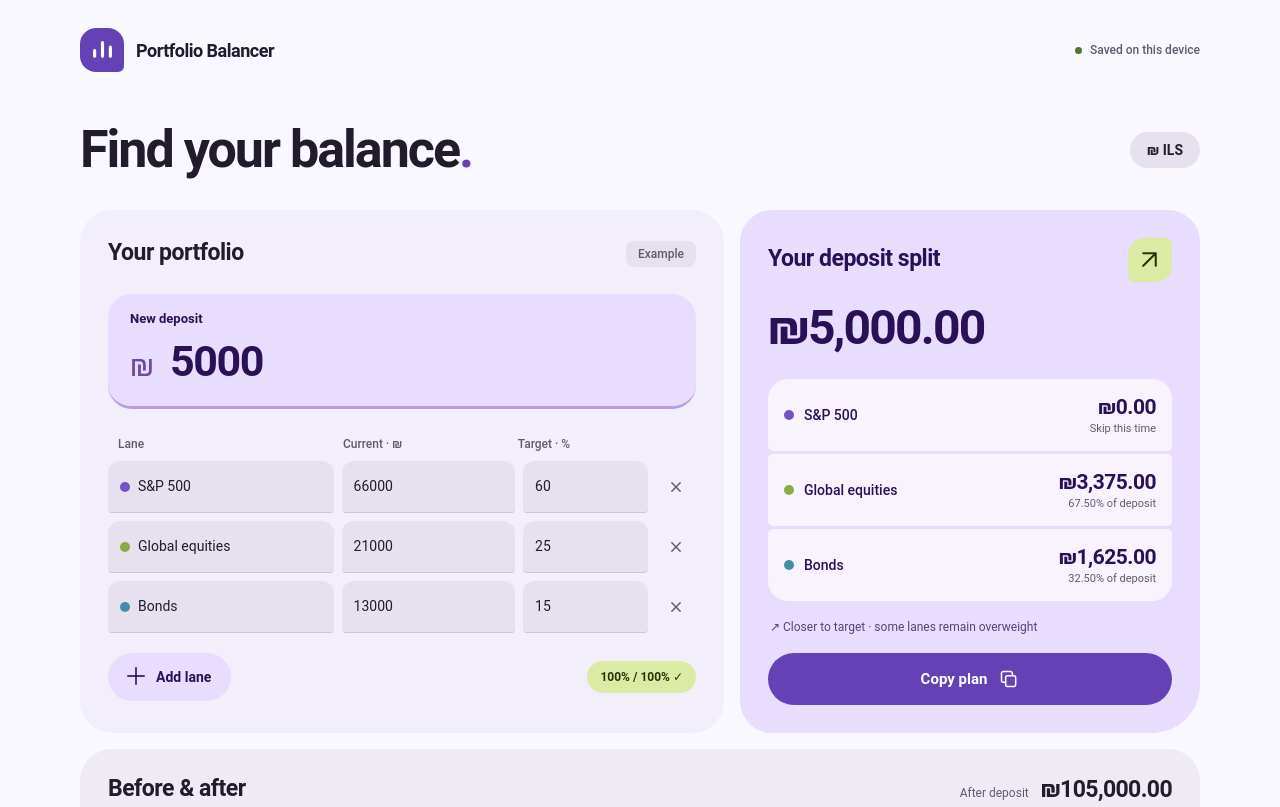
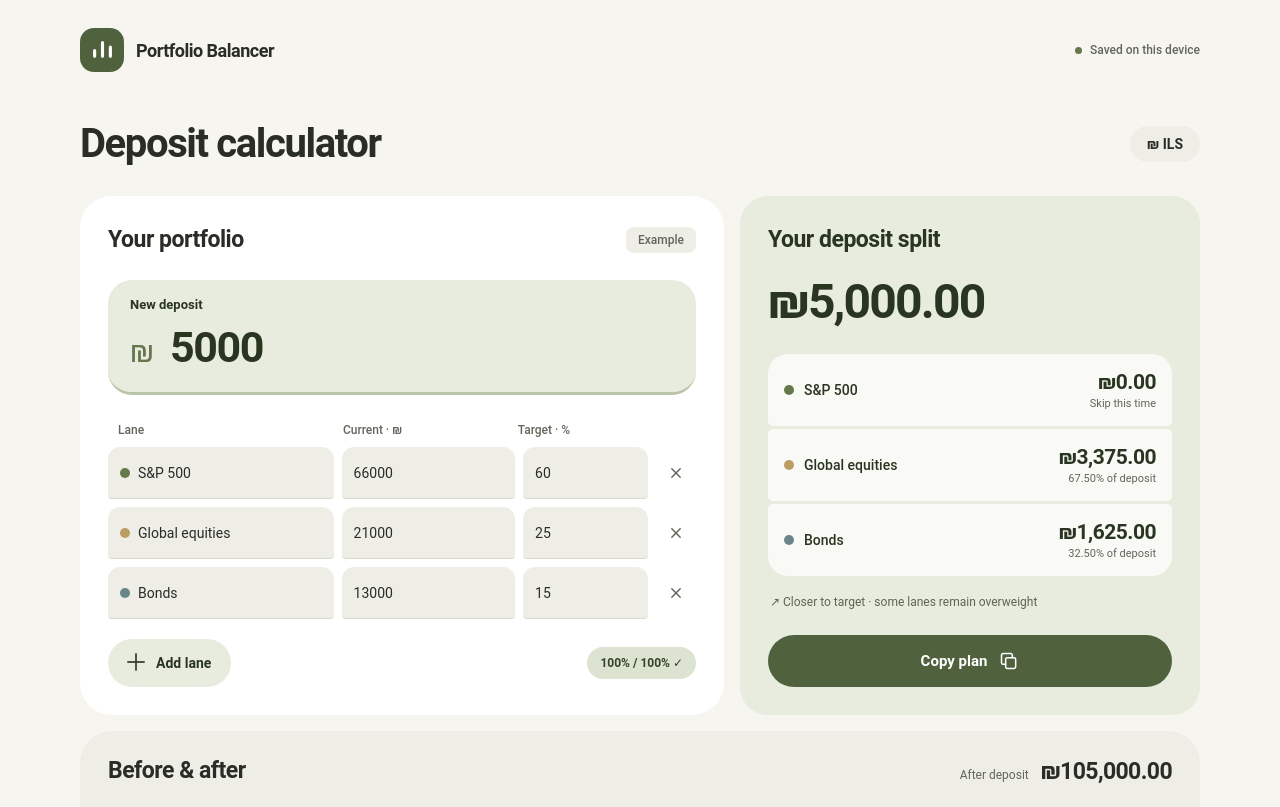
Before and after one commit to Dylan-Grinboju/portfolio-balancer, a website with bundled scripts: page index.html in a window 1280 px wide. Shown: the top 807 px of the page. Built offline with nearby package versions, Linux system fonts and the light colour scheme.

Commit message:
Use neutral surfaces and restrained olive accents

```diff
--- a/app.js
+++ b/app.js
@@ -1,7 +1,7 @@
 import { calculateAllocation, validatePortfolio, MAX_LANES } from './calculator.js';
 
 const STORAGE_KEY = 'portfolio-balancer-v1';
-const colors = ['#7651c5', '#8aaa42', '#438da9', '#c96b75', '#b282ce', '#bd913c', '#419a85', '#9a7390'];
+const colors = ['#65784b', '#ba9d62', '#69858b', '#b47d63', '#94a17e', '#8b8773', '#527b70', '#a5a189'];
 const money = value => new Intl.NumberFormat('en-IL', { style: 'currency', currency: 'ILS', minimumFractionDigits: 2, maximumFractionDigits: 2 }).format(value);
 const percent = value => `${value.toFixed(2)}%`;
 const $ = id => document.getElementById(id);
--- a/index.html
+++ b/index.html
@@ -3,7 +3,7 @@
 <head>
   <meta charset="UTF-8">
   <meta name="viewport" content="width=device-width, initial-scale=1">
-  <meta name="theme-color" content="#f9f7ff">
+  <meta name="theme-color" content="#f6f5f0">
   <meta name="description" content="Split your investment deposit in shekels to get closer to your target allocation.">
   <title>Portfolio Balancer</title>
   <link rel="icon" href="./favicon.svg" type="image/svg+xml">
@@ -17,7 +17,7 @@
       <span class="save-chip"><span class="save-dot" aria-hidden="true"></span><span id="save-status" role="status">Saved on this device</span></span>
     </header>
     <main>
-      <div class="intro"><h1>Find your balance<span>.</span></h1><span class="currency-chip">₪ ILS</span></div>
+      <div class="intro"><h1>Deposit calculator</h1><span class="currency-chip">₪ ILS</span></div>
       <div class="workspace">
         <section class="card editor" aria-labelledby="portfolio-heading">
           <div class="section-heading"><h2 id="portfolio-heading">Your portfolio</h2><span id="example-tag" class="example-tag">Example</span></div>
@@ -31,7 +31,7 @@
           <div id="validation" class="validation" role="status" aria-live="polite" hidden></div>
         </section>
         <section class="card result" aria-labelledby="result-heading">
-          <div class="section-heading"><h2 id="result-heading">Your deposit split</h2><span class="result-symbol" aria-hidden="true"><svg viewBox="0 0 24 24"><path d="M6 18 18 6M6 6h12v12"/></svg></span></div>
+          <div class="section-heading"><h2 id="result-heading">Your deposit split</h2></div>
           <div id="result-content">
             <div class="result-total"><strong id="result-deposit"></strong></div>
             <div id="allocations"></div>
--- a/styles.css
+++ b/styles.css
@@ -1,19 +1,19 @@
 :root {
   color-scheme: light;
-  --primary: #6442b6;
+  --primary: #50613d;
   --on-primary: #ffffff;
-  --primary-container: #e9ddff;
-  --on-primary-container: #2a1056;
-  --secondary-container: #dceba4;
-  --on-secondary-container: #28350a;
-  --surface: #f9f7ff;
-  --surface-container: #eeebf5;
-  --surface-container-low: #f3effa;
-  --surface-container-high: #e7e1ef;
-  --on-surface: #211b2b;
-  --on-surface-variant: #62596f;
-  --outline: #81758e;
-  --outline-variant: #cec5d9;
+  --primary-container: #e8ecdf;
+  --on-primary-container: #293521;
+  --secondary-container: #dce3d0;
+  --on-secondary-container: #344329;
+  --surface: #f6f5f0;
+  --surface-container: #eeede6;
+  --surface-container-low: #ffffff;
+  --surface-container-high: #eeeee7;
+  --on-surface: #292d25;
+  --on-surface-variant: #62665b;
+  --outline: #7d8274;
+  --outline-variant: #d7dacd;
   --error-container: #ffdad6;
   --on-error-container: #85251e;
   font-family: "Roboto Flex", Roboto, "Segoe UI Variable", "Segoe UI", sans-serif;
@@ -35,13 +35,13 @@ svg { width: 24px; height: 24px; fill: none; stroke: currentColor; stroke-width:
 .page-shell { max-width: 1192px; padding: 0 36px 48px; margin: auto; }
 .site-header { min-height: 100px; display: flex; align-items: center; justify-content: space-between; gap: 20px; }
 .brand { display: inline-flex; align-items: center; gap: 12px; font-size: 18px; font-weight: 650; letter-spacing: -.5px; color: var(--on-surface); text-decoration: none; }
-.brand-mark { display: grid; place-items: center; width: 44px; height: 44px; border-radius: 16px 16px 6px 16px; color: var(--on-primary); background: var(--primary); }
+.brand-mark { display: grid; place-items: center; width: 44px; height: 44px; border-radius: 14px; color: var(--on-primary); background: var(--primary); }
 .brand-mark svg { width: 27px; height: 27px; stroke-width: 2.8; }
 .save-chip { font-size: 12px; font-weight: 500; color: var(--on-surface-variant); display: inline-flex; align-items: center; gap: 8px; }
-.save-dot { width: 7px; height: 7px; border-radius: 50%; background: #547425; flex-shrink: 0; }
+.save-dot { width: 7px; height: 7px; border-radius: 50%; background: #66764d; flex-shrink: 0; }
 .save-chip.unavailable .save-dot { background: var(--on-error-container); }
 .intro { display: flex; align-items: center; justify-content: space-between; gap: 16px; padding: 21px 0 30px; }
-h1 { margin: 0; font-size: clamp(32px, 4.4vw, 52px); line-height: 1.13; font-weight: 750; letter-spacing: -2px; }
+h1 { margin: 0; font-size: clamp(30px, 3.6vw, 40px); line-height: 1.13; font-weight: 650; letter-spacing: -1.4px; }
 h1 span { color: var(--primary); }
 .currency-chip { border-radius: 999px; background: var(--surface-container-high); padding: 10px 17px; font-weight: 600; font-size: 14px; white-space: nowrap; }
 .workspace { display: grid; grid-template-columns: minmax(0, 1.4fr) minmax(0, 1fr); gap: 16px; align-items: stretch; }
@@ -50,17 +50,17 @@ h1 span { color: var(--primary); }
 .section-heading { display: flex; align-items: center; justify-content: space-between; gap: 12px; min-height: 32px; margin-bottom: 24px; }
 h2 { font-size: 23px; line-height: 1.25; letter-spacing: -.5px; font-weight: 650; margin: 0; }
 .example-tag { padding: 6px 12px; font-size: 12px; font-weight: 500; background: var(--surface-container-high); color: var(--on-surface-variant); border-radius: 8px; }
-.deposit-field { background: var(--primary-container); border-radius: 24px; padding: 17px 22px 15px; margin-bottom: 28px; color: var(--on-primary-container); border-bottom: 3px solid #b89be9; }
+.deposit-field { background: var(--primary-container); border-radius: 24px; padding: 17px 22px 15px; margin-bottom: 28px; color: var(--on-primary-container); border-bottom: 3px solid #bac4a8; }
 .deposit-field:focus-within { border-bottom-color: var(--primary); }
 .deposit-field>label { display: block; font-size: 13px; font-weight: 600; margin-bottom: 5px; }
 .deposit-input { display: flex; align-items: baseline; gap: 12px; }
-.deposit-input>span { font-size: 31px; font-weight: 400; color: #6d4aa0; }
+.deposit-input>span { font-size: 31px; font-weight: 400; color: #66764d; }
 .deposit-input input { width: 100%; min-width: 0; border: 0; background: transparent; color: inherit; font-size: 43px; font-weight: 650; line-height: 1.4; letter-spacing: -1.4px; border-radius: 6px; padding: 0 4px; font-variant-numeric: tabular-nums; }
 .column-headings, .holding-row { display: grid; grid-template-columns: minmax(0, 1.3fr) minmax(0, 1fr) minmax(0, .72fr) 40px; gap: 8px; }
 .column-headings { color: var(--on-surface-variant); font-size: 12px; font-weight: 550; margin: 0 0 10px; padding: 0 10px; }
 .holding-row { align-items: center; margin-bottom: 8px; }
 .holding-row input { width: 100%; min-width: 0; border: 0; border-bottom: 1px solid var(--outline-variant); border-radius: 12px 12px 4px 4px; height: 52px; color: var(--on-surface); background: var(--surface-container-high); padding: 0 12px; font-size: 14px; font-variant-numeric: tabular-nums; }
-.holding-row input:hover { background: #dfd7e9; }
+.holding-row input:hover { background: #e4e6dc; }
 .holding-row input:focus-visible { background: var(--primary-container); }
 .holding-name { position: relative; }
 .holding-name input { padding-left: 30px; }
@@ -73,12 +73,12 @@ h2 { font-size: 23px; line-height: 1.25; letter-spacing: -.5px; font-weight: 650
 .editor-bottom { display: flex; align-items: center; justify-content: space-between; gap: 12px; margin-top: 20px; }
 .add-button { display: inline-flex; align-items: center; gap: 8px; min-height: 48px; padding: 0 20px 0 16px; border: 0; border-radius: 999px; background: var(--primary-container); color: var(--on-primary-container); font-size: 14px; font-weight: 650; }
 .add-button>span { font-size: 24px; line-height: 1; font-weight: 400; }
-.add-button:not(:disabled):hover { background: #ddcbfa; border-radius: 16px; }
+.add-button:not(:disabled):hover { background: #dce3d0; border-radius: 16px; }
 .add-button:not(:disabled):active { border-radius: 12px; }
 .target-total { display: inline-flex; align-items: center; font-size: 12px; font-weight: 600; padding: 9px 13px; border-radius: 999px; background: var(--secondary-container); color: var(--on-secondary-container); white-space: nowrap; }
 .target-total.invalid { background: var(--error-container); color: var(--on-error-container); }
 .validation { margin-top: 16px; padding: 14px 16px; border-radius: 16px; background: var(--error-container); color: var(--on-error-container); font-size: 13px; line-height: 1.5; }
-.result { padding: 28px; background: var(--primary-container); color: var(--on-primary-container); border-radius: 32px 32px 48px 32px; display: flex; flex-direction: column; }
+.result { padding: 28px; background: var(--primary-container); color: var(--on-primary-container); border-radius: 28px; display: flex; flex-direction: column; }
 .result .section-heading { margin-bottom: 10px; }
 .result-symbol { display: grid; place-items: center; width: 44px; height: 44px; background: var(--secondary-container); color: var(--on-secondary-container); border-radius: 16px 6px 16px 6px; }
 .result-symbol svg { width: 25px; height: 25px; stroke-width: 2; }
@@ -86,7 +86,7 @@ h2 { font-size: 23px; line-height: 1.25; letter-spacing: -.5px; font-weight: 650
 .result-total { padding: 7px 0 23px; }
 .result-total strong { display: block; font-size: clamp(34px, 3.8vw, 48px); line-height: 1.2; font-weight: 750; letter-spacing: -1.8px; font-variant-numeric: tabular-nums; overflow-wrap: anywhere; }
 #allocations { display: grid; gap: 3px; }
-.allocation { display: flex; justify-content: space-between; align-items: center; gap: 12px; padding: 16px; background: #f8f3ff; border-radius: 5px; }
+.allocation { display: flex; justify-content: space-between; align-items: center; gap: 12px; padding: 16px; background: #f9faf5; border-radius: 5px; }
 .allocation:first-child { border-radius: 20px 20px 5px 5px; }
 .allocation:last-child { border-radius: 5px 5px 20px 20px; }
 .allocation:only-child { border-radius: 20px; }
@@ -94,13 +94,13 @@ h2 { font-size: 23px; line-height: 1.25; letter-spacing: -.5px; font-weight: 650
 .allocation-amount { text-align: right; flex-shrink: 0; }
 .allocation-amount strong { display: block; font-size: 21px; letter-spacing: -.5px; font-weight: 700; font-variant-numeric: tabular-nums; }
 .allocation-amount small { display: block; font-size: 11px; color: var(--on-surface-variant); margin-top: 3px; }
-.result-status { color: #584174; font-size: 12px; line-height: 1.5; padding: 17px 2px; margin-bottom: auto; }
+.result-status { color: #5b654e; font-size: 12px; line-height: 1.5; padding: 17px 2px; margin-bottom: auto; }
 .copy-button { display: flex; align-items: center; justify-content: center; gap: 12px; border: 0; border-radius: 999px; min-height: 52px; padding: 12px 24px; background: var(--primary); color: var(--on-primary); width: 100%; font-size: 15px; font-weight: 650; }
 .copy-button svg { width: 20px; height: 20px; }
-.copy-button:not(:disabled):hover { background: #5634a6; border-radius: 18px; }
+.copy-button:not(:disabled):hover { background: #415131; border-radius: 18px; }
 .copy-button:not(:disabled):active { border-radius: 12px; }
 .result-empty { text-align: center; padding: 40px 0; }
-.result-empty>span { display: grid; place-items: center; width: 80px; height: 80px; background: #d7c5f4; color: var(--primary); border-radius: 28px; font-size: 40px; margin: 0 auto 20px; }
+.result-empty>span { display: grid; place-items: center; width: 80px; height: 80px; background: #dce3d0; color: var(--primary); border-radius: 28px; font-size: 40px; margin: 0 auto 20px; }
 .result-empty h3 { margin: 0; font-size: 20px; }
 .result-empty p { font-size: 14px; color: var(--on-surface-variant); }
 .breakdown { margin-top: 16px; background: var(--surface-container); padding: 26px 28px 12px; }
@@ -115,7 +115,7 @@ h2 { font-size: 23px; line-height: 1.25; letter-spacing: -.5px; font-weight: 650
 .comparison-bar span[style*="width: 0%"] { display: none; }
 .allocation-details summary { min-height: 52px; display: flex; align-items: center; justify-content: space-between; list-style: none; color: var(--primary); font-size: 13px; font-weight: 650; border-radius: 12px; }
 .allocation-details summary::-webkit-details-marker { display: none; }
-.allocation-details summary:hover { background: #e4dcf0; }
+.allocation-details summary:hover { background: #e3e6d9; }
 .allocation-details[open] summary svg { transform: rotate(180deg); }
 .allocation-details summary svg { margin-right: 4px; }
 .table-scroll { overflow-x: auto; padding-bottom: 10px; }
@@ -161,7 +161,7 @@ input::-webkit-outer-spin-button, input::-webkit-inner-spin-button { -webkit-app
   .page-shell { padding: 0 12px 24px; }
   .site-header { min-height: 76px; gap: 10px; padding: 0 6px; }
   .brand { font-size: 15px; gap: 9px; }
-  .brand-mark { width: 36px; height: 36px; border-radius: 12px 12px 5px 12px; }
+  .brand-mark { width: 36px; height: 36px; border-radius: 12px; }
   .brand-mark svg { width: 23px; height: 23px; }
   .save-chip { font-size: 10px; gap: 5px; max-width: 105px; }
   .save-dot { width: 6px; height: 6px; }
@@ -180,7 +180,7 @@ input::-webkit-outer-spin-button, input::-webkit-inner-spin-button { -webkit-app
   .holding-row:last-child { border-radius: 8px 8px 22px 22px; }
   .holding-row:only-child { border-radius: 22px; }
   .holding-name { grid-column: 1 / 3; }
-  .holding-row input { background: #f8f5fc; height: 48px; }
+  .holding-row input { background: #fafbf7; height: 48px; }
   .holding-name .color-dot { top: 19px; }
   .mobile-field { grid-row: 2; }
   .mobile-field:nth-of-type(2) { grid-column: 1; }
@@ -190,7 +190,7 @@ input::-webkit-outer-spin-button, input::-webkit-inner-spin-button { -webkit-app
   .editor-bottom { gap: 8px; margin-top: 18px; }
   .add-button { padding: 0 18px 0 14px; }
   .target-total { font-size: 11px; padding: 9px 11px; }
-  .result { border-bottom-right-radius: 40px; }
+  .result { border-bottom-right-radius: 28px; }
   .result-total { padding-bottom: 20px; }
   .result-total strong { font-size: clamp(34px, 10vw, 45px); }
   .allocation-name { font-size: 14px; }
@@ -209,5 +209,4 @@ input::-webkit-outer-spin-button, input::-webkit-inner-spin-button { -webkit-app
   button, input, summary, .brand-mark { transition: background-color 180ms ease, border-radius 280ms cubic-bezier(.2, .8, .2, 1), color 180ms ease; }
   .comparison-bar span { transition: width 380ms cubic-bezier(.2, .8, .2, 1); }
   .allocation-details summary svg { transition: transform 260ms cubic-bezier(.2, .8, .2, 1); }
-  .brand:hover .brand-mark { border-radius: 50%; }
 }
```
Also changed, not shown: favicon.svg.
